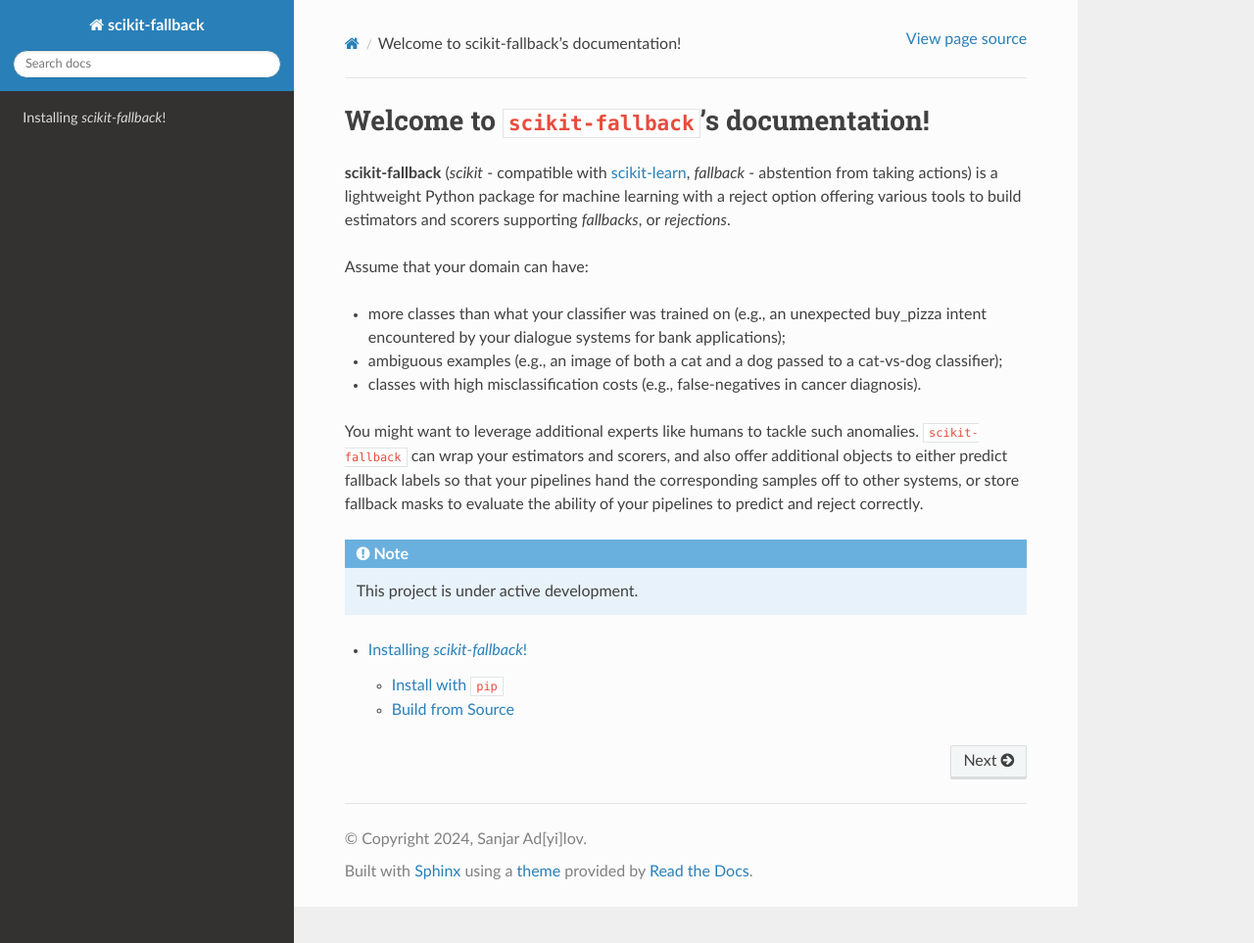
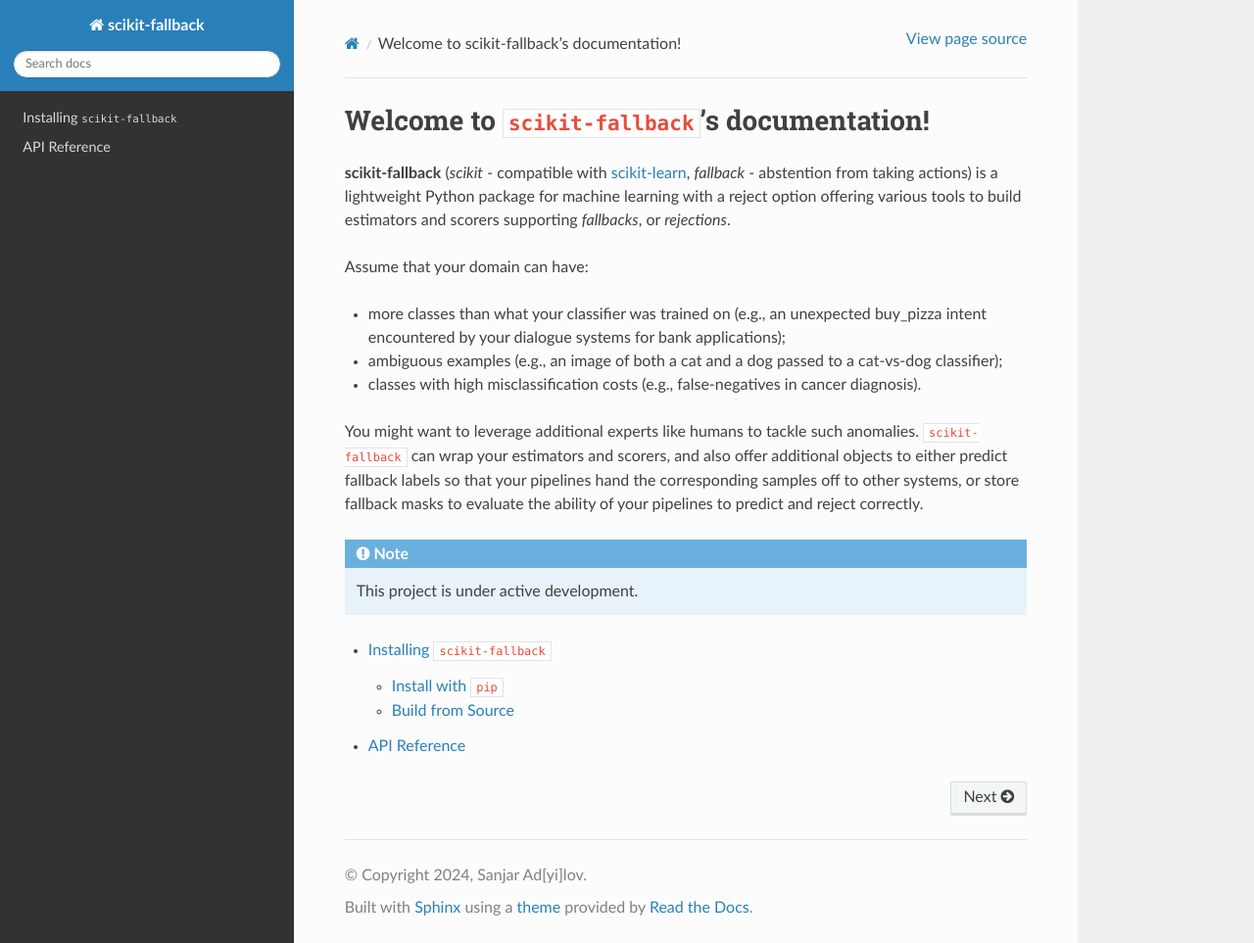
Before and after one commit to sanjaradylov/scikit-fallback, a Sphinx documentation site: the page built from docs/source/index.rst, in a window 1280 px wide and 963 px high. Shown: the whole window at 98% size. Built offline with Sphinx 7.4.7 and the Read the Docs theme 3.1.0, drawn with Linux system fonts in a browser that asks for light colours.

```diff
--- a/docs/source/api.rst
+++ b/docs/source/api.rst
@@ -1,5 +1,7 @@
+API Reference
+=============
+
 .. autosummary::
    :toctree: generated
-   :recursive:
 
    skfb
--- a/docs/source/conf.py
+++ b/docs/source/conf.py
@@ -1,4 +1,10 @@
 """Configuration file for the Sphinx documentation builder."""
+
+import os
+import sys
+
+
+sys.path.insert(0, os.path.abspath("../.."))
 
 # region Project information
 project = "scikit-fallback"
@@ -6,7 +12,7 @@ copyright = "2024, Sanjar Ad[yi]lov"  # pylint: disable=redefined-builtin
 author = "Sanjar Ad[yi]lov"
 
 release = "0.1"
-version = "0.1.0"
+version = "0.1.1"
 # endregion
 
 # region General configuration
--- a/docs/source/index.rst
+++ b/docs/source/index.rst
@@ -27,6 +27,7 @@ pipelines to predict and reject correctly.
 
 
 .. toctree::
+   :maxdepth: 2
 
    installation
    api
--- a/docs/source/installation.rst
+++ b/docs/source/installation.rst
@@ -1,5 +1,5 @@
-Installing `scikit-fallback`!
-=============================
+Installing ``scikit-fallback``
+==============================
 
 **scikit-fallback** supports Python 3.9+ and depends on ``scikit-learn>=1.0``, `numpy`,
 and ``scipy``. An optional requirement is ``matplotlib`` (for visualization of metrics
```
